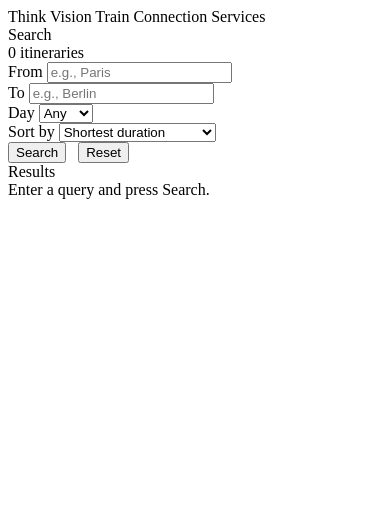
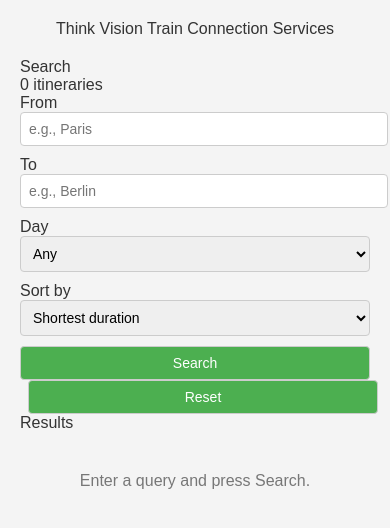
Before and after one commit to TheRobber/SOEN342_Project_ThinkVision, a plain HTML site: page frontend/index.html in a window 390 px wide. Drawn offline with Linux system fonts and the light colour scheme.

Commit message:
Update index.html

```diff
--- a/frontend/index.html
+++ b/frontend/index.html
@@ -4,6 +4,112 @@
   <meta charset="UTF-8" />
   <meta name="viewport" content="width=device-width, initial-scale=1" />
   <title>Train Search</title>
+   <style>
+
+body {
+  font-family: Arial, sans-serif;
+  background: #f4f4f4;
+  color: #333;
+  margin: 0;
+  padding: 20px;
+}
+
+
+.container {
+  max-width: 800px;
+  margin: 0 auto;
+}
+
+
+header {
+  text-align: center;
+  margin-bottom: 20px;
+}
+
+
+form {
+  display: flex;
+  flex-direction: column;
+  gap: 10px;
+}
+
+input, select, button {
+  padding: 8px;
+  border: 1px solid #ccc;
+  border-radius: 4px;
+  font-size: 14px;
+}
+
+button {
+  background-color: #4CAF50;
+  color: white;
+  cursor: pointer;
+}
+
+button:disabled {
+  background-color: #ccc;
+  cursor: not-allowed;
+}
+
+
+.results {
+  margin-top: 20px;
+}
+
+.card {
+  background: white;
+  border: 1px solid #ddd;
+  padding: 15px;
+  margin-bottom: 10px;
+  border-radius: 8px;
+  background-color: #fff;
+}
+
+
+.card .route {
+  font-weight: bold;
+  font-size: 16px;
+  margin-bottom: 8px;
+}
+
+
+.card .info {
+  margin-bottom: 10px;
+}
+
+.card .info div {
+  margin-bottom: 5px;
+}
+
+.card .price {
+  font-weight: bold;
+  color: #4CAF50;
+  margin-top: 10px;
+}
+
+.card .price strong {
+  font-size: 16px;
+}
+
+.empty {
+  text-align: center;
+  color: #777;
+  padding: 20px 10px;
+}
+
+
+@media (max-width: 600px) {
+  form {
+    width: 100%;
+  }
+
+  input, select, button {
+    width: 100%;
+  }
+}
+
+
+  </style>
 </head>
 
 <body>
```
